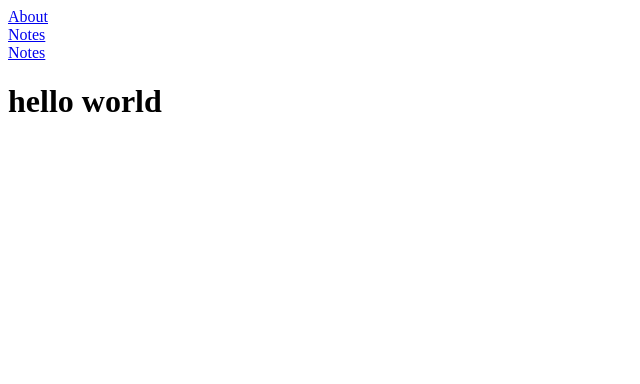
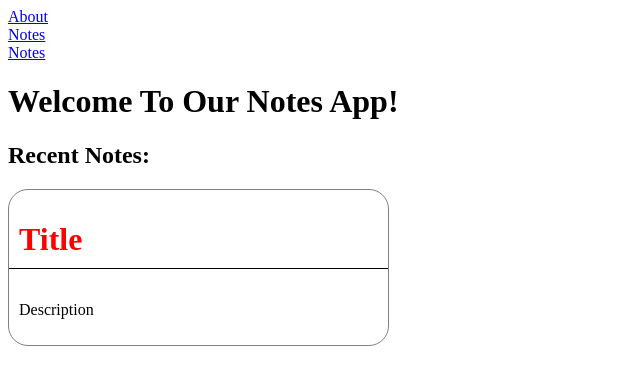
Before and after one commit to msd-pan/nuxt-test, a Nuxt app: page / in a window 1280 px wide. Shown: the top 384 px of the page, without its empty margins (0-640 px from the left). Built offline with nearby package versions, Linux system fonts and the light colour scheme.

Commit message:
Everything about components

```diff
--- /dev/null
+++ b/components/Banner.vue
@@ -0,0 +1 @@
+<template><h1>Welcome To Our Notes App!</h1></template>
--- /dev/null
+++ b/components/Notes/NewNote.vue
@@ -0,0 +1 @@
+<template><input type="text" placeholder="type new note..." /></template>
--- /dev/null
+++ b/components/Notes/NoteCard.client.vue
@@ -0,0 +1,24 @@
+<template>
+  <div class="card">
+    <h1>Title</h1>
+    <p>Description</p>
+  </div>
+</template>
+<script setup></script>
+<style lang="scss" scoped>
+.card {
+  max-width: 30%;
+  border: 1px solid grey;
+  border-radius: 20px;
+
+  h1 {
+    color: red;
+    padding: 10px;
+    border-bottom: 1px solid black;
+  }
+
+  p {
+    padding: 10px;
+  }
+}
+</style>
--- a/nuxt.config.ts
+++ b/nuxt.config.ts
@@ -1,5 +1,11 @@
 // https://nuxt.com/docs/api/configuration/nuxt-config
 export default defineNuxtConfig({
-  compatibilityDate: '2024-11-01',
-  devtools: { enabled: true }
-})
+  compatibilityDate: "2024-11-01",
+  devtools: { enabled: true },
+  components: [
+    {
+      path: "~/components",
+      pathPrefix: false,
+    },
+  ],
+});
--- a/package.json
+++ b/package.json
@@ -11,6 +11,7 @@
   },
   "dependencies": {
     "nuxt": "^3.16.2",
+    "sass": "^1.86.2",
     "vue": "^3.5.13",
     "vue-router": "^4.5.0"
   }
--- a/pages/index.vue
+++ b/pages/index.vue
@@ -1,5 +1,8 @@
 <template>
-  <h1>hello world</h1>
+  <Banner />
+
+  <h2>Recent Notes:</h2>
+  <NoteCard />
 </template>
 
 <style></style>
--- a/pages/notes/index.vue
+++ b/pages/notes/index.vue
@@ -1 +1,25 @@
-<template><h1>Notes</h1></template>
+<template>
+  <h1>Notes</h1>
+  <br />
+  <button @click="boolean = !boolean">add new {{ boolean }}</button>
+
+  <!-- <component :is="boolean ? newNote : noteCard" /> -->
+
+  <NewNote />
+  <br />
+  <br />
+  <NoteCard />
+</template>
+
+<script setup>
+const newNote = resolveComponent("NewNote");
+const noteCard = resolveComponent("NoteCard");
+
+const boolean = ref(false);
+</script>
+
+<style lang="scss" scoped>
+.flex {
+  display: flex;
+}
+</style>
```
Also changed, not shown: 1 other file (tests, documents, lock files or other folders).
